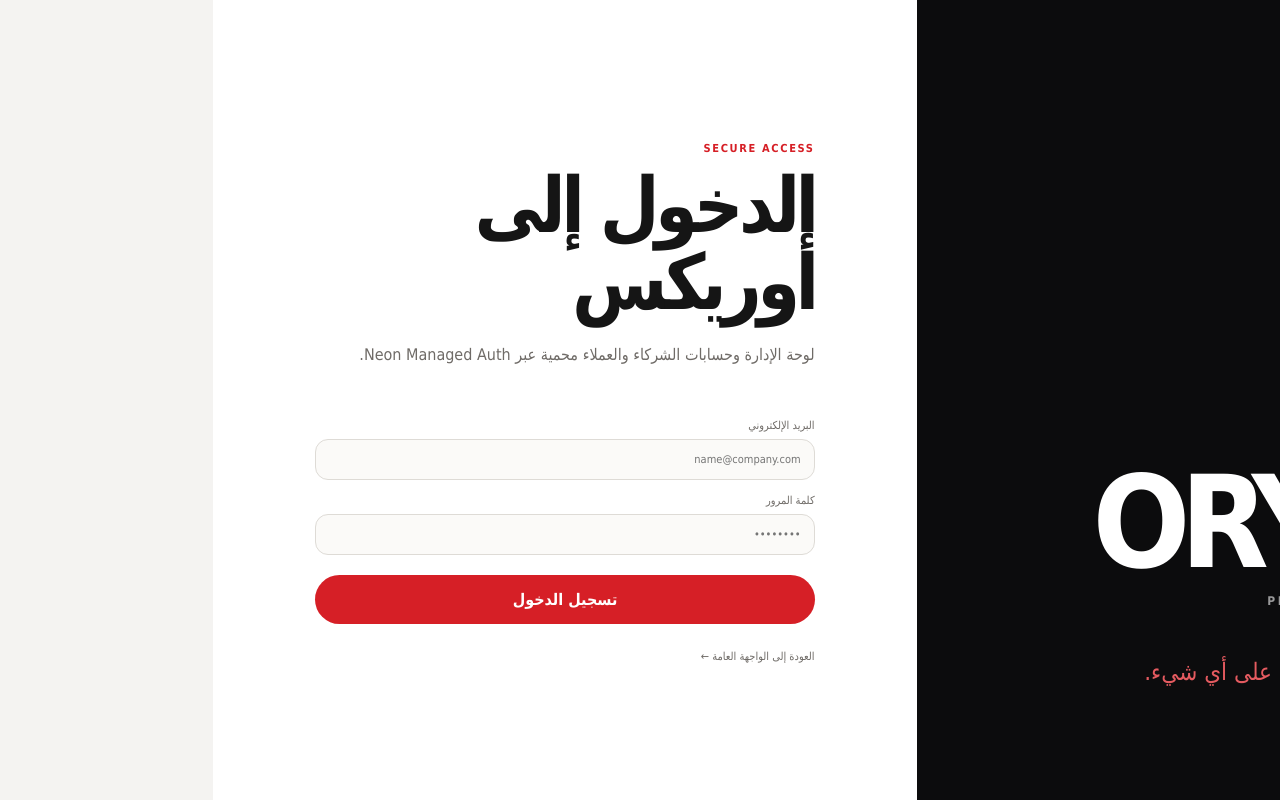
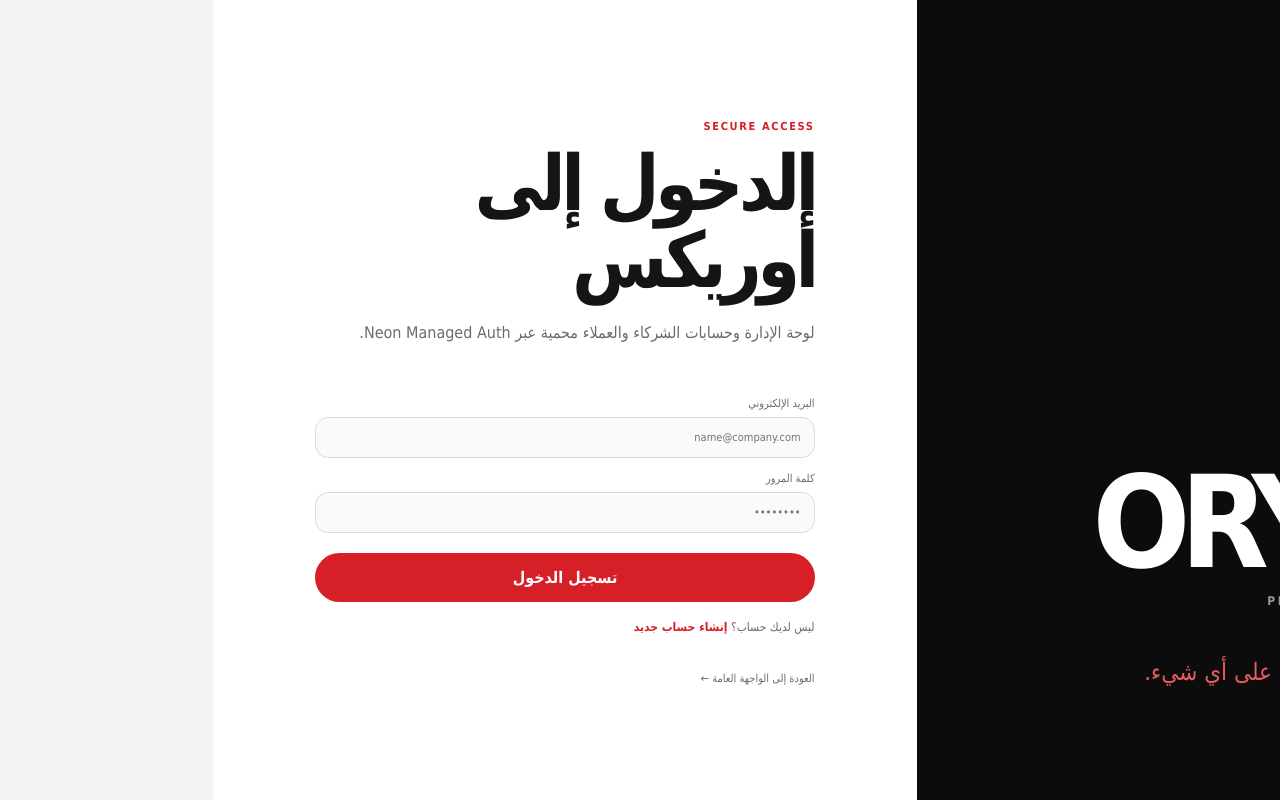
Before and after one commit to skandermahyoub/oryx-print-network, a Next.js app: page /auth/sign-in in a window 1280 px wide. Built offline with nearby package versions, Linux system fonts and the light colour scheme; no server answers.

Commit message:
feat: connect sign-in and customer sign-up flows

```diff
--- a/src/app/auth/sign-in/page.tsx
+++ b/src/app/auth/sign-in/page.tsx
@@ -28,7 +28,7 @@ export default function SignInPage(){
         <button className="primary-button" disabled={isPending}>{isPending?"جاري التحقق...":"تسجيل الدخول"}</button>
       </form>
 
-      <Link href="/" className="auth-back">العودة إلى الواجهة العامة ←</Link>
+      <p className="auth-switch">ليس لديك حساب؟ <Link href="/auth/sign-up">إنشاء حساب جديد</Link></p><Link href="/" className="auth-back">العودة إلى الواجهة العامة ←</Link>
     </section>
   </main>;
 }
```
